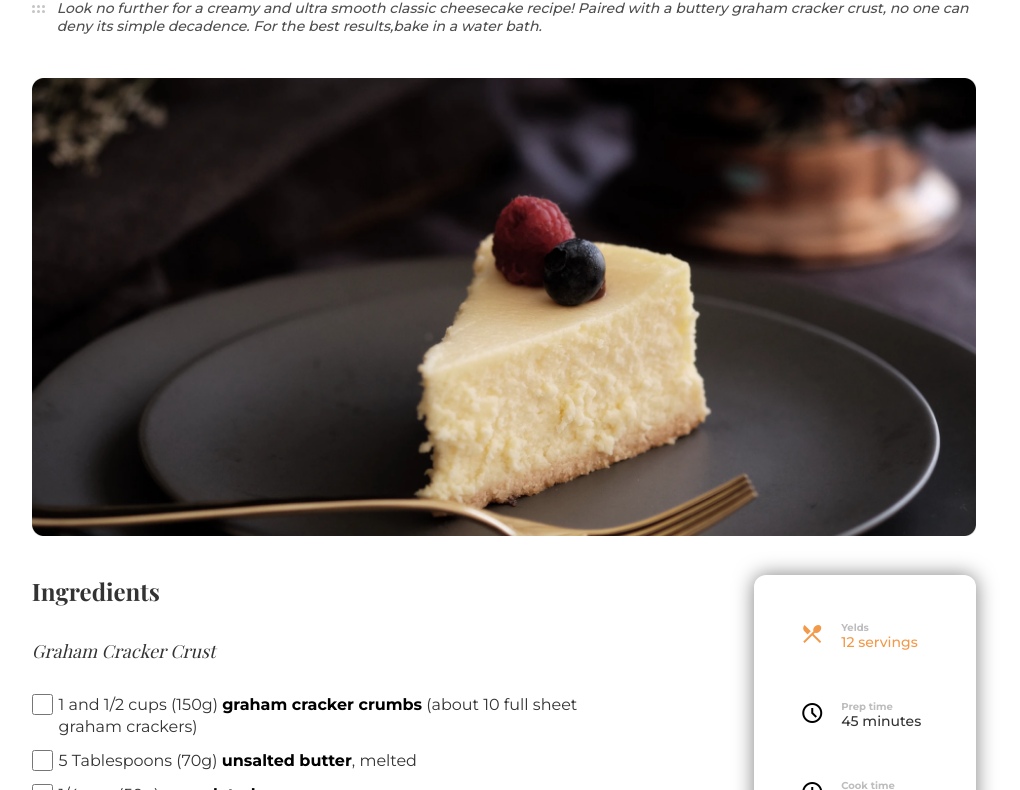
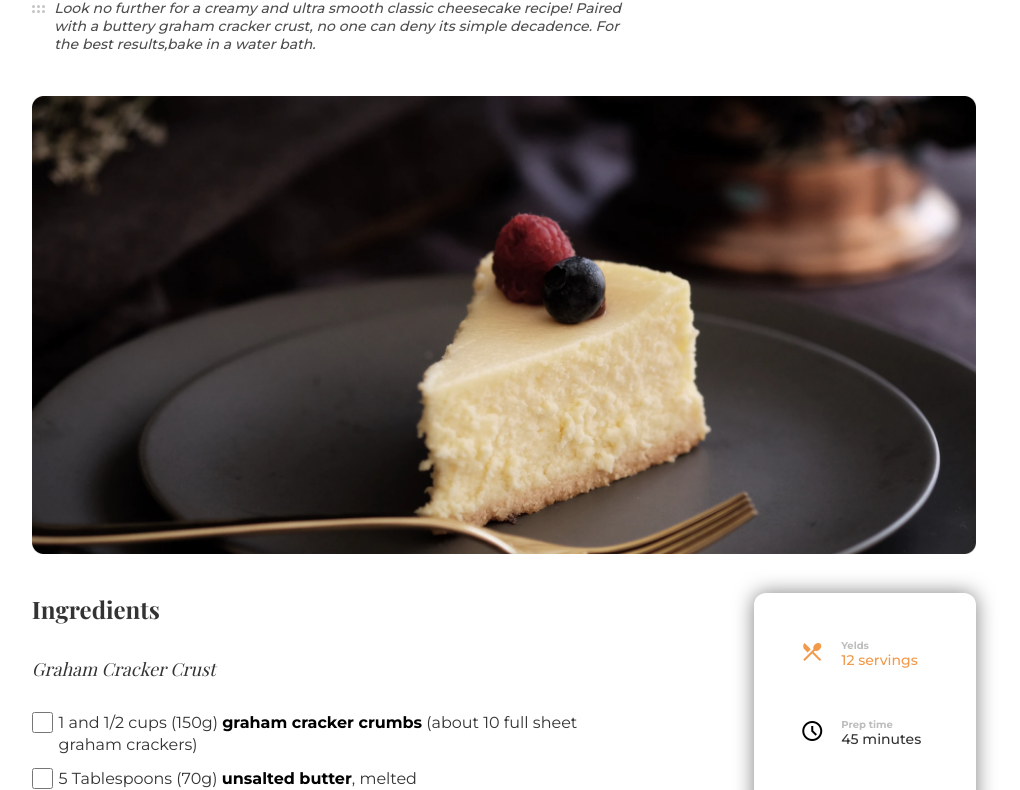
Before and after one commit to messiasgabriel/recipe-blog, a plain HTML site: page index.html in a window 1280 px wide. Shown: the part 118-908 px from the top of the page, without its empty margins (136-1156 px from the left). Drawn offline with nearby package versions, Linux system fonts and the light colour scheme.

Commit message:
update css

```diff
--- a/style.css
+++ b/style.css
@@ -50,7 +50,8 @@ p{
     font-size: 14px;
     font-weight: 500;
     font-style: italic;
-    margin-left: 12px;
+    margin-left: 1%;
+    max-width: 592px;
 }
 .section-intro-text-img {
     display: flex;
```
